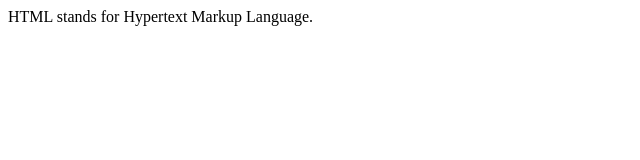
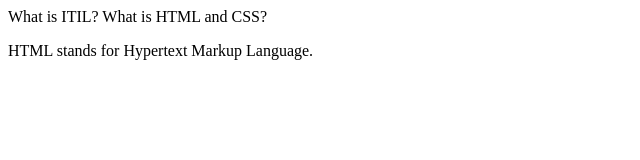
Before and after one commit to colleenakoll/colleenakoll.github.io, a plain HTML site: page index.html in a window 1280 px wide. Shown: the whole page, without its empty margins (0-640 px from the left). Drawn offline with Linux system fonts and the light colour scheme.

Commit message:
Update index.html

```diff
--- a/index.html
+++ b/index.html
@@ -1,9 +1,9 @@
 <!DOCTYPE>
 <html>
   <head>
-
+  What is ITIL? What is HTML and CSS?
   </head>
-   <title>What is ITIL? What is HTML and CSS?</title>
+   <title>HTML and CSS Workshop</title>
    <body>
    <p>HTML stands for Hypertext Markup Language.</p>
    </body>
```
